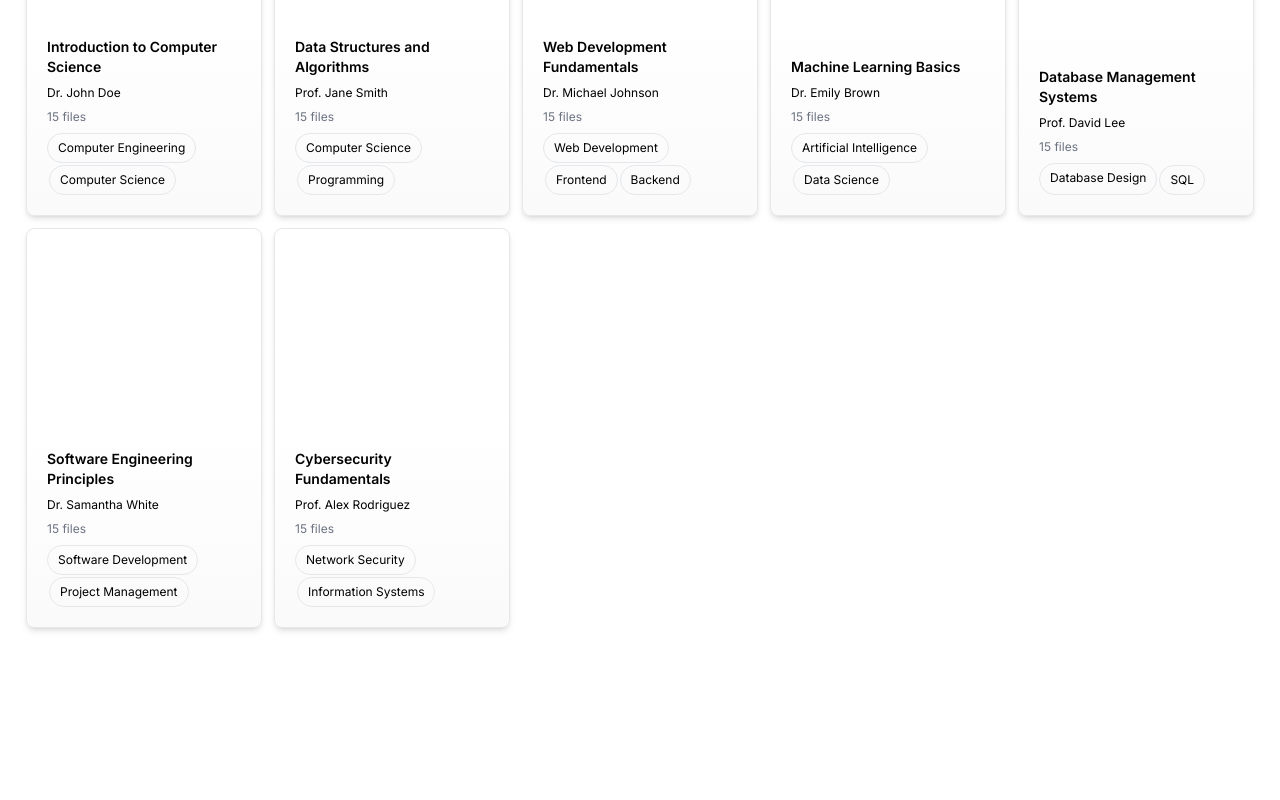
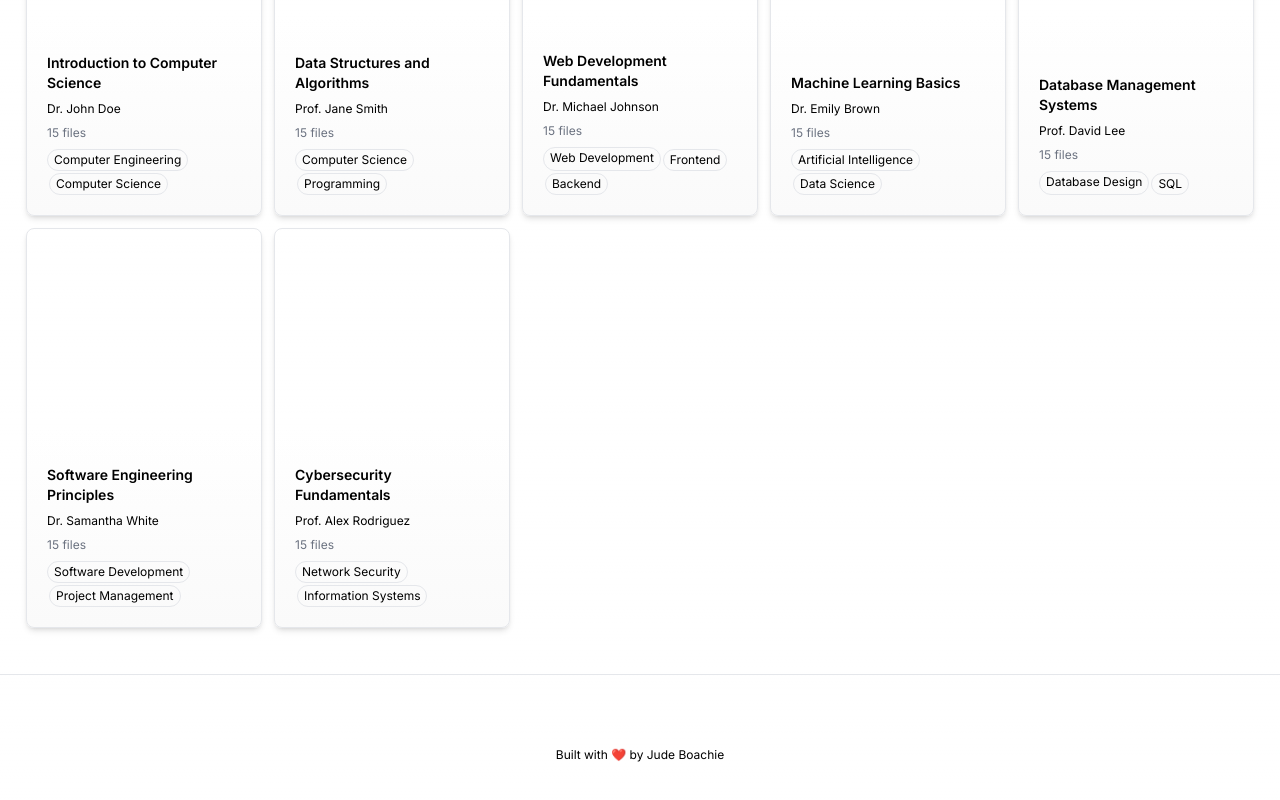
Before and after one commit to jdboachie/cbethub, a Next.js app: page / in a window 1280 px wide. Shown: the part 318-1118 px from the top of the page. Before the commit the page ends 972 px from the top, so only its background shows below. Built offline with nearby package versions, Linux system fonts and the light colour scheme.

Commit message:
dev update

```diff
--- a/app/page.tsx
+++ b/app/page.tsx
@@ -88,6 +88,11 @@ const Home = () => {
                 <p className='text-xs text-gray-500 px-2 flex'>23 files</p>
             </div>
         </div> */}
+        <footer
+            className='w-full h-40 flex justify-center items-center border-t text-xs dark:border-[#333] dark:text-[#eee]'
+        >
+            Built with ❤️ by Jude Boachie
+        </footer>
     </div>
   )
 }
--- a/components/Tag.tsx
+++ b/components/Tag.tsx
@@ -3,7 +3,8 @@ import React from 'react'
 const Tag = ({tag}: {tag?:string}) => {
   return (
     <div
-        className='border dark:border-[#333] dark:text-[#eee] rounded-full w-fit py-1.5 px-2.5 text-xs'
+        className='border dark:border-[#333] dark:text-[#eee] rounded-full w-fit py-0.5 px-1.5 text-xs max-sm:text-[0.6rem]
+        transition duration-300 ease-in-out'
     >
         {/*This will contain a link to a page that will show all courses and files with the tag*/}
         {tag}
```
